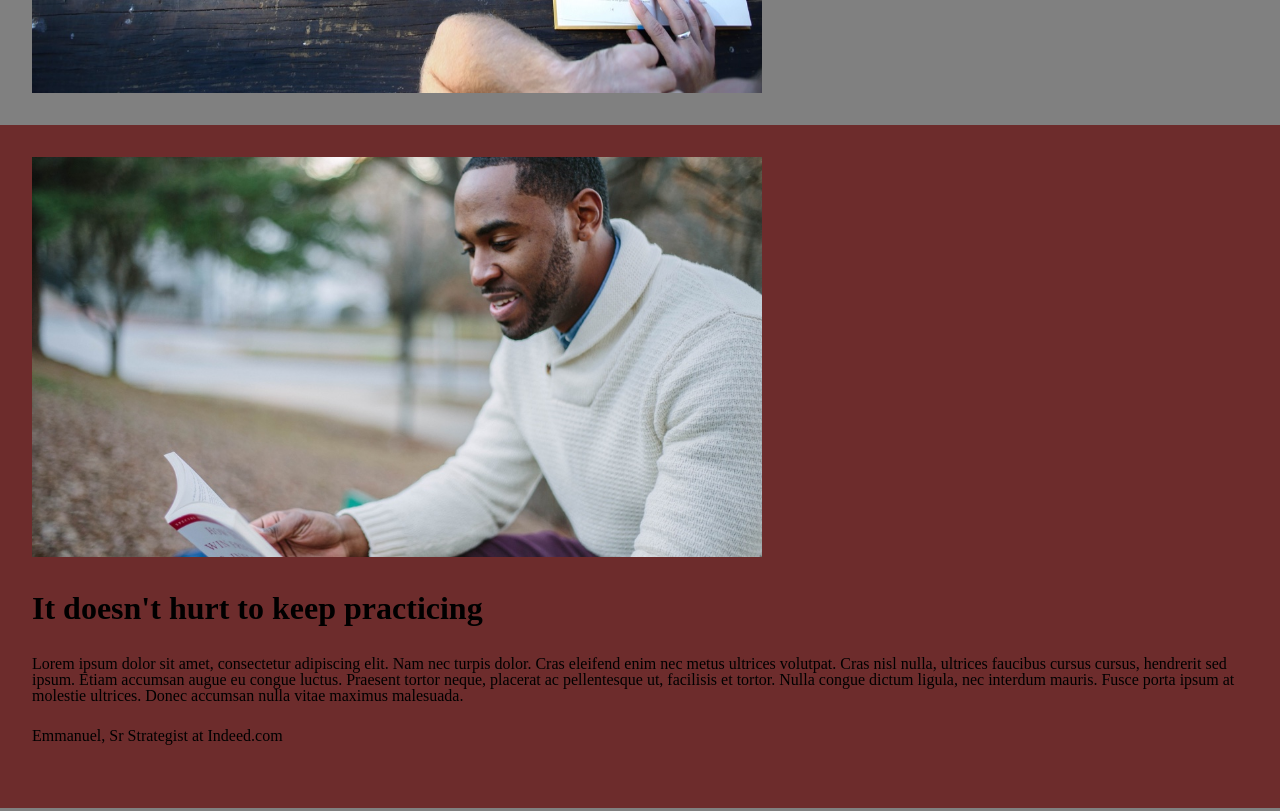
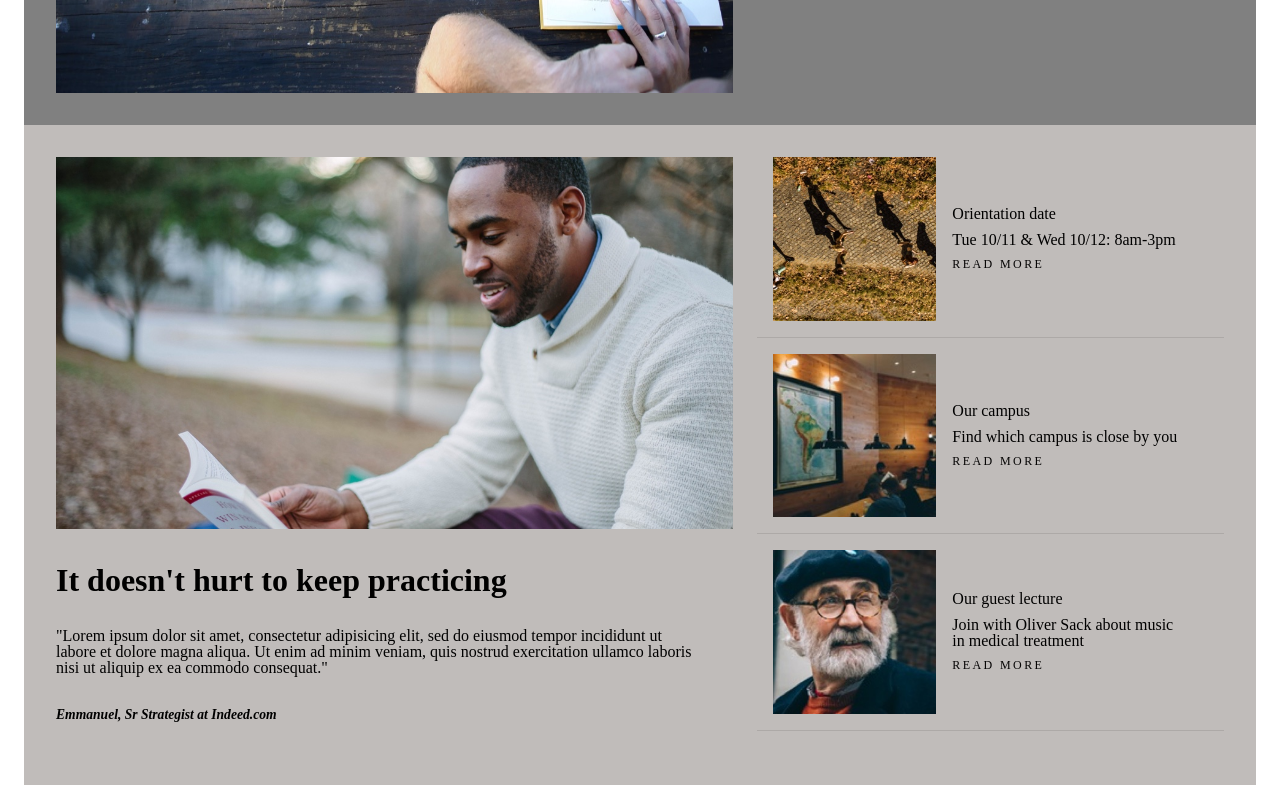
Before and after one commit to CoderJones91/ColmarAcademy, a plain HTML site: page index.html in a window 1280 px wide. Shown: the part 713-1524 px from the top of the page. Drawn offline with Linux system fonts and the light colour scheme.

Commit message:
laidout main

```diff
--- a/index.html
+++ b/index.html
@@ -38,8 +38,8 @@
 
     </div>
     <!-- Banner -->
-    <div class="banner">
-        <div class="container">
+    <div class="container">
+        <div class="banner">
             <img src="./resources/images/banner.jpg" alt="banner image">
             <div class="learn">
             <h2>Learn Something New Everyday</h2>
@@ -51,22 +51,56 @@
 
     </div>
     <!-- Main Content -->
-    <div class="main">
-        <div class="container">
-        <img src="./resources/images/information-main.jpg" alt="main image">
-        <h2>It doesn't hurt to keep practicing</h2>
-        <p>Lorem ipsum dolor sit amet, consectetur adipiscing elit.
-            Nam nec turpis dolor. Cras eleifend enim nec metus ultrices
-            volutpat. Cras nisl nulla, ultrices faucibus cursus cursus,
-            hendrerit sed ipsum. Etiam accumsan augue eu congue luctus.
-            Praesent tortor neque, placerat ac pellentesque ut, facilisis
-            et tortor. Nulla congue dictum ligula, nec interdum mauris.
-            Fusce porta ipsum at molestie ultrices. Donec accumsan nulla
-            vitae maximus malesuada.
-        </p>
-        <p class="auth">Emmanuel, Sr Strategist at Indeed.com</p>
-        </div>
-    </div>
+    <section id="articles">
+            <div class="container">
+              <div class="featured">
+                  <img src="resources/images/information-main.jpg" alt="">
+                  <div class="featured-copy">
+                    <h3>It doesn't hurt to keep practicing</h3>
+                    <p>"Lorem ipsum dolor sit amet, consectetur adipisicing elit,
+                        sed do eiusmod tempor incididunt ut labore et dolore magna
+                        aliqua. Ut enim ad minim veniam, quis nostrud exercitation ullamco laboris nisi ut aliquip ex ea commodo consequat."</p>
+                    <p class="auth">Emmanuel, Sr Strategist at Indeed.com</p>
+                  </div>
+
+              </div>
+              <div class="article-list">
+                <div class="article-block">
+                  <a class="transition" href="#">
+                    <img src="resources/images/information-orientation.jpg" class="desktop-article-img" alt="orientation">
+                    <img src="resources/images/information-orientation-mobile.jpg" class="mobile-article-img" alt="orientation">
+                    <div class="article-copy">
+                      <h4>Orientation date</h4>
+                      <p>Tue 10/11 &amp; Wed 10/12: 8am-3pm</p>
+                      <div class="read-more transition">Read more</div>
+                    </div>
+                  </a>
+                </div>
+                <div class="article-block">
+                  <a class="transition" href="#">
+                    <img src="resources/images/information-campus.jpg" class="desktop-article-img" alt="campus">
+                    <img src="resources/images/information-campus-mobile.jpg" class="mobile-article-img" alt="campus">
+                    <div class="article-copy">
+                      <h4>Our campus</h4>
+                      <p>Find which campus is close by you</p>
+                      <div class="read-more transition">Read more</div>
+                    </div>
+                  </a>
+                </div>
+                <div class="article-block">
+                  <a class="transition" href="#">
+                    <img src="resources/images/information-guest-lecture.jpg" class="desktop-article-img" alt="guest">
+                    <img src="resources/images/information-guest-lecture-mobile.jpg" class="mobile-article-img" alt="guest">
+                    <div class="article-copy">
+                      <h4>Our guest lecture</h4>
+                      <p>Join with Oliver Sack about music in medical treatment</p>
+                      <div class="read-more transition">Read more</div>
+                    </div>
+                  </a>
+                </div>
+              </div>
+            </div>
+          </section>
     <!-- Courses Section -->
     <div class="courses">
         <div class="container">
--- a/resources/css/style.css
+++ b/resources/css/style.css
@@ -66,14 +66,13 @@ nav ul li a{
     transition: all .3s ease 120ms;
 }
 nav ul li a:link{
-    color: #6D6565;
+    color: #000;
     text-decoration: none;
 }
 nav ul li a:hover{
     text-decoration: underline;
     color: #1FABD6;
 }
-
 .mobile-nav{
     display: none;
 }
@@ -85,7 +84,7 @@ nav ul li a:hover{
 /* Banner Section Styles */
 
 
-.banner .container{
+.container .banner{
     background-color: grey;
     margin: auto auto;
     padding: 2rem;
@@ -94,9 +93,9 @@ nav ul li a:hover{
 
 
 }
-.banner .container img{
+.container .banner img{
     padding: 2rem auto;
-    width: 60%;
+    width: 58%;
 }
 .banner .learn{
     display: flex;
@@ -111,11 +110,11 @@ nav ul li a:hover{
 }
 .banner .learn button{
     width: 100%;
-    background-color: black;
-    color: green;
+    background-color: rgb(128, 0, 32);
+    color: black;
     padding: 1rem;
     font-size: 1rem;
-    transition: all .3s ease-in-out 100ms;
+    transition: all .5s ease-in-out 100ms;
     font-weight: bold;
 }
 .learn button:hover{
@@ -126,24 +125,91 @@ nav ul li a:hover{
 }
 
 /* Main Section Styles */
+section#articles {
+    background-color: #C0BCBA;
+}
+#articles .container {
+    display: flex;
+    padding: 2rem;
+    background-color: blue:
+  }
+  .featured {
+    width: 60%;
+    flex: 0 1 auto;
+    margin-right: 1.5rem;
+  }
+  .featured .featured-copy h3 {
+    font-size: 2rem;
+    font-weight: bold;
+  }
+  .featured .featured-copy .auth{
+      font-style: italic;
+      font-weight: bold;
+  }
+  .featured a:hover > .featured-copy > h3 {
+    border-bottom: 2px solid #333333;
+  }
+  .featured-copy {
+    width: 95%;
+  }
+  .featured img {
+    width: 100%;
+  }
+  .featured h3 {
+    padding-top: 2rem;
+    padding-bottom: 0.5rem;
+    display: inline-block;
+  }
+  .featured p {
+    padding-top: 1.5rem;
+  }
+  .featured p:last-child {
+    padding: 2rem 0;
+    font-size: 0.85rem;
+  }
+  .article-list {
+    width: 40%;
+    margin-top: -1rem;
+    flex: 1 0 auto;
+  }
+  .article-block a {
+    display: flex;
+    text-decoration: none;
+    align-items: center;
+    border-bottom: 1px solid rgba(0, 0, 0, 0.1);
+    transition: all .5s ease 120ms;
+  }
+  .article-block a:hover{
+    background-color: rgba(128, 128, 128, 0.3);
+  }
 
-.main .container{
-    margin: auto auto;
-    display: block;
-    padding: 2rem;
-    background-color: #6d2c2c;
-}
-.main img{
-    padding: 2rem auto;
-    width: 60%;
-}
-.main .container h2{
-    margin: 2rem auto;
-    font-weight: bold;
-    font-size: 2rem;
-}
-.main .auth{
-    margin: 1.5rem auto 2rem auto;
+  .article-block img {
+    width: 35%;
+    margin: 1rem;
+  }
+
+  .article-copy {
+    max-width: 50%;
+    color: black;
+  }
+  .article-copy * {
+    padding: 5px 0;
+  }
+  .article-block a .article-copy .read-more {
+    color: #050404;
+    border-bottom: 1px solid transparent;
+    font-size: 0.75rem;
+    text-transform: uppercase;
+    letter-spacing: 0.15rem;
+    transition: all .5s ease 120ms;
+  }
+  .article-block a:hover > .article-copy .read-more {
+    color: #1FABD6;
+    border-bottom: 1px solid #1FABD6;
+  }
+
+.mobile-article-img{
+    display: none;
 }
 /* Courses Section */
 .courses .container h2{
```
